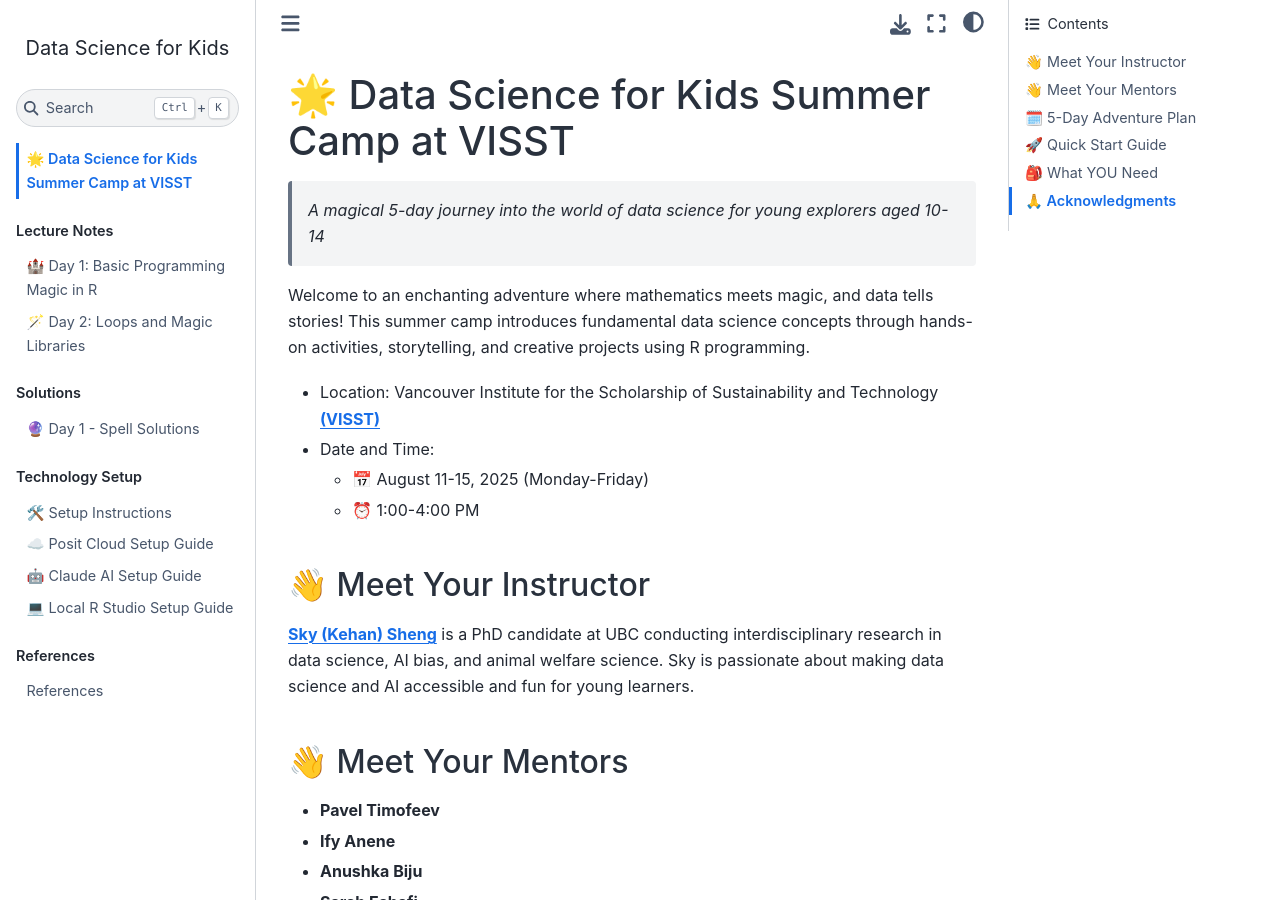
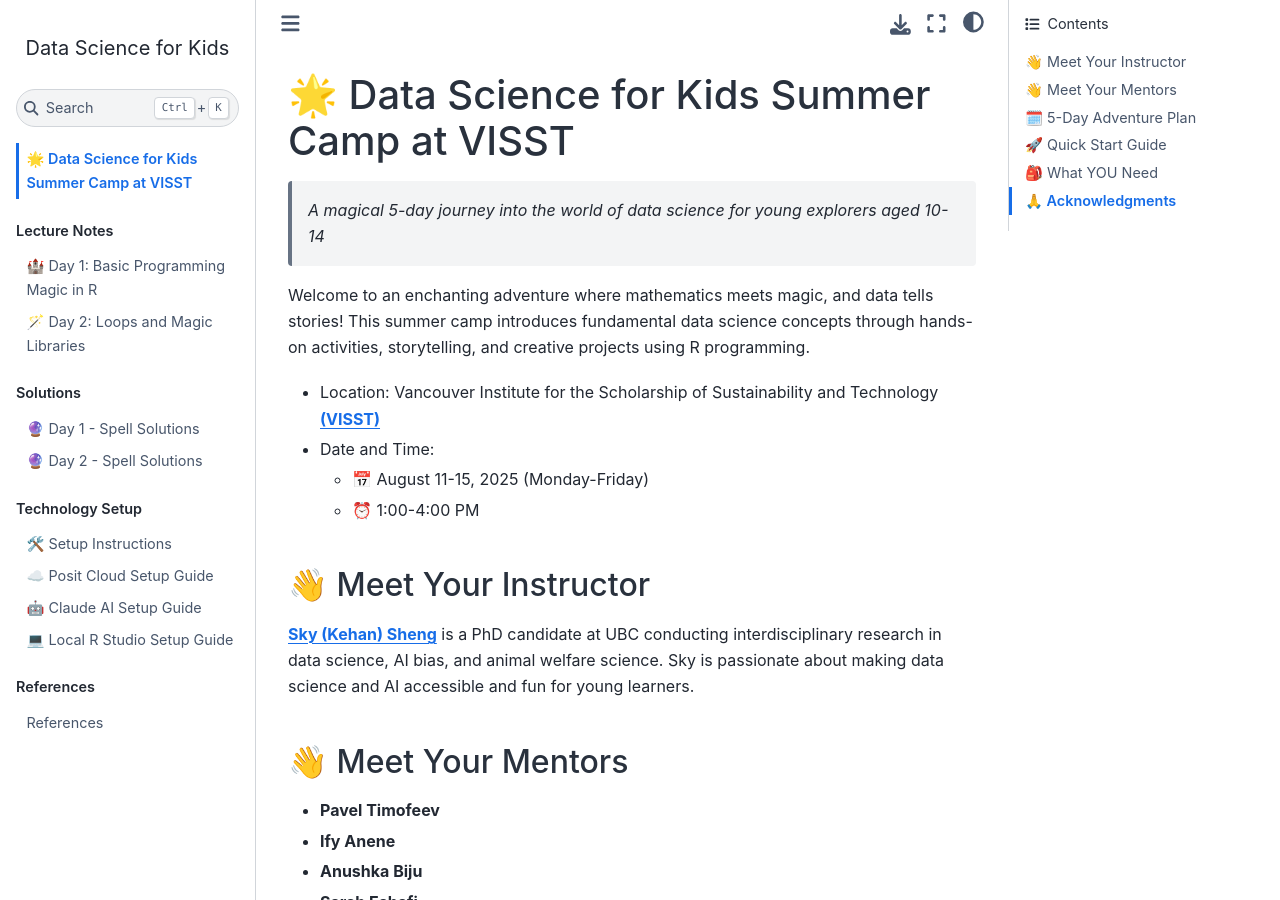
Before and after one commit to skysheng7/data_science_for_kids, a Jupyter Book: the page built from docs/index.md, in a window 1280 px wide and 900 px high. Built offline with Jupyter Book 1.0.4 settings and Sphinx 7.4.7 and the Sphinx Book theme 1.1.4, drawn with Linux system fonts in a browser that asks for light colours; cross-references to code outside the pages are shown as plain code; some of the changed lines change nothing that is shown.

Commit message:
update solution

```diff
--- a/_toc.yml
+++ b/_toc.yml
@@ -14,7 +14,7 @@
 - caption: Solutions
   chapters:
   - file: docs/day01/solutions/day01_spell_solutions_nb
-  #- file: docs/day02/solutions/day02_spell_solutions_nb
+  - file: docs/day02/solutions/day02_spell_solutions_nb
   #- file: docs/day03/solutions/day03_spell_solutions_nb
   #- file: docs/day04/solutions/day04_spell_solutions_nb
   #- file: docs/day05/solutions/day05_spell_solutions_nb
```
